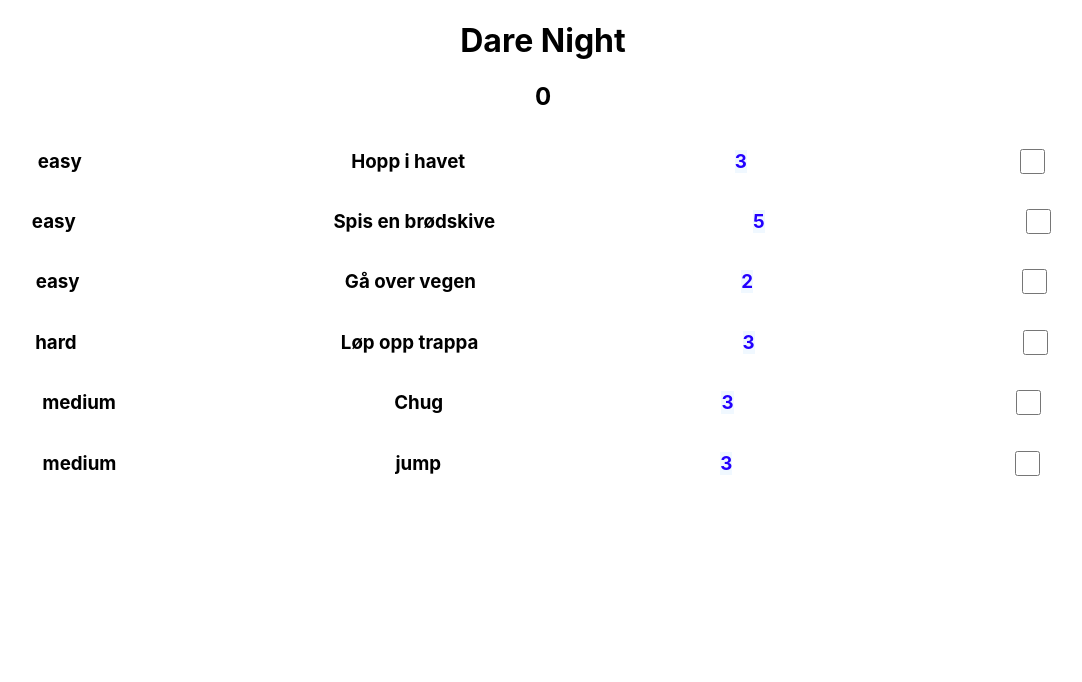
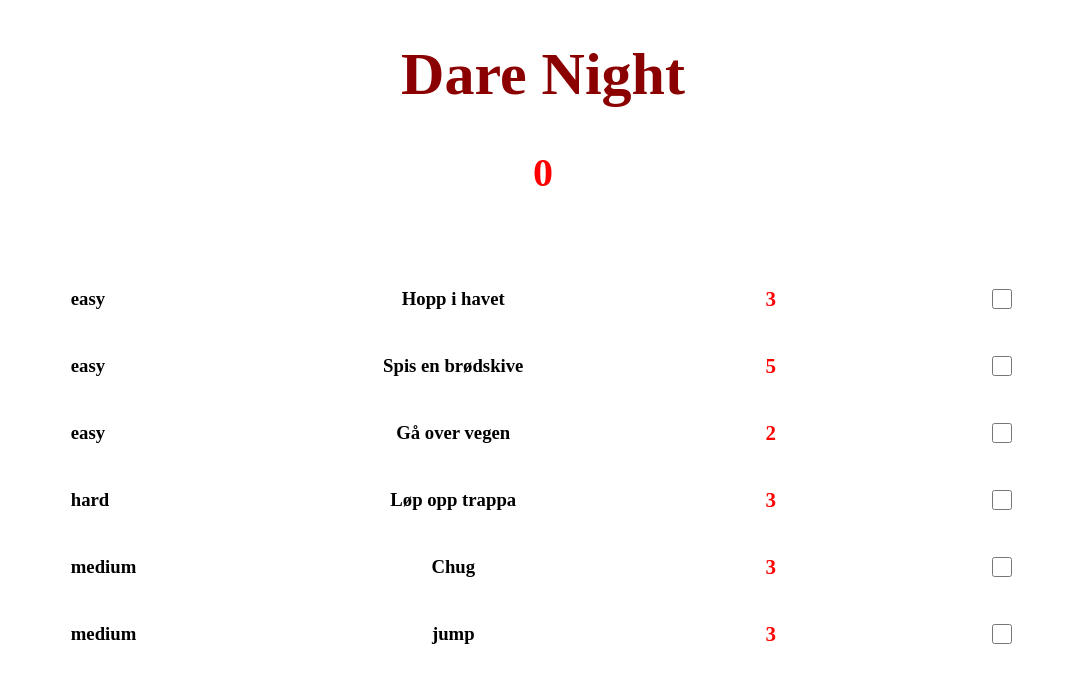
Before and after one commit to 2bias123/DareNight, a React (Create React App) app: page /questionsPage in a window 1280 px wide. Shown: the top 682 px of the page, without its empty margins (97-1179 px from the left). Built offline with nearby package versions, Linux system fonts and the light colour scheme.

Commit message:
css styling

```diff
--- a/src/Components/questionsPage.js
+++ b/src/Components/questionsPage.js
@@ -28,7 +28,6 @@ export default function Questions({Data}){
             },
             0
         )
-
         setCount(totalPoints)
     }
 
@@ -36,10 +35,12 @@ export default function Questions({Data}){
         <div className='DareNight'>
             <h1 className='DareNightHeader'>Dare Night</h1>
             <h2 className='scoreCounter'>{count}</h2>
+            <br></br>
+            <br></br>
             <div id='questionList'>
             {
             Data.map(( value, index ) => (
-                <div className="flex" key = {index}>
+                <div className="flex">
                     <div className="questionInfo">
                         <h3 className="questionDificulty">{value.dificulty}</h3>
                         <h3 className="mainQuestion">{value.question_text}</h3>
@@ -47,7 +48,7 @@ export default function Questions({Data}){
                         <input
                             checked={checked[index]}
                             onChange={() => handleOnChange(index)}
-                            className= "checkbox" type='checkbox'></input>
+                            className= "checkbox" type='checkbox'/>
                     </div>
                 </div>
             ))
--- a/src/Components/style.css
+++ b/src/Components/style.css
@@ -6,26 +6,43 @@
 }
 
 .DareNight{
-    width: 100%;
+    width: 90%;
+    font-family: 'Quicksand';
+}
 
+.DareNightHeader{
+    font-size: 60px;
+    color: darkred;
 }
+
+.scoreCounter{
+    font-size: 40px;
+    color: red;
+}
+
 .questionInfo{
     display: flex;
     flex-direction: row;
     align-items: center;
-    text-align: center;
-    justify-content:space-around;
+    justify-content: space-around;
+}
 
+.questionDificulty{
+    display: flex;
+    width: 75px;
+}
+
+.mainQuestion{
+    width: 200px;
 }
 
 .points{
-    color: rgb(34, 0, 255);
-    background-color: aliceblue;
+    color: rgb(255, 3, 3);
+    width: 20px;
+    font-size: 21px;
 }
 
 .checkbox{
-    height: 25px;
-    width: 25px;
-    background-color: #eee;
-    border-radius: 50%;
+    height: 20px;
+    width: 20px;
 }
```
